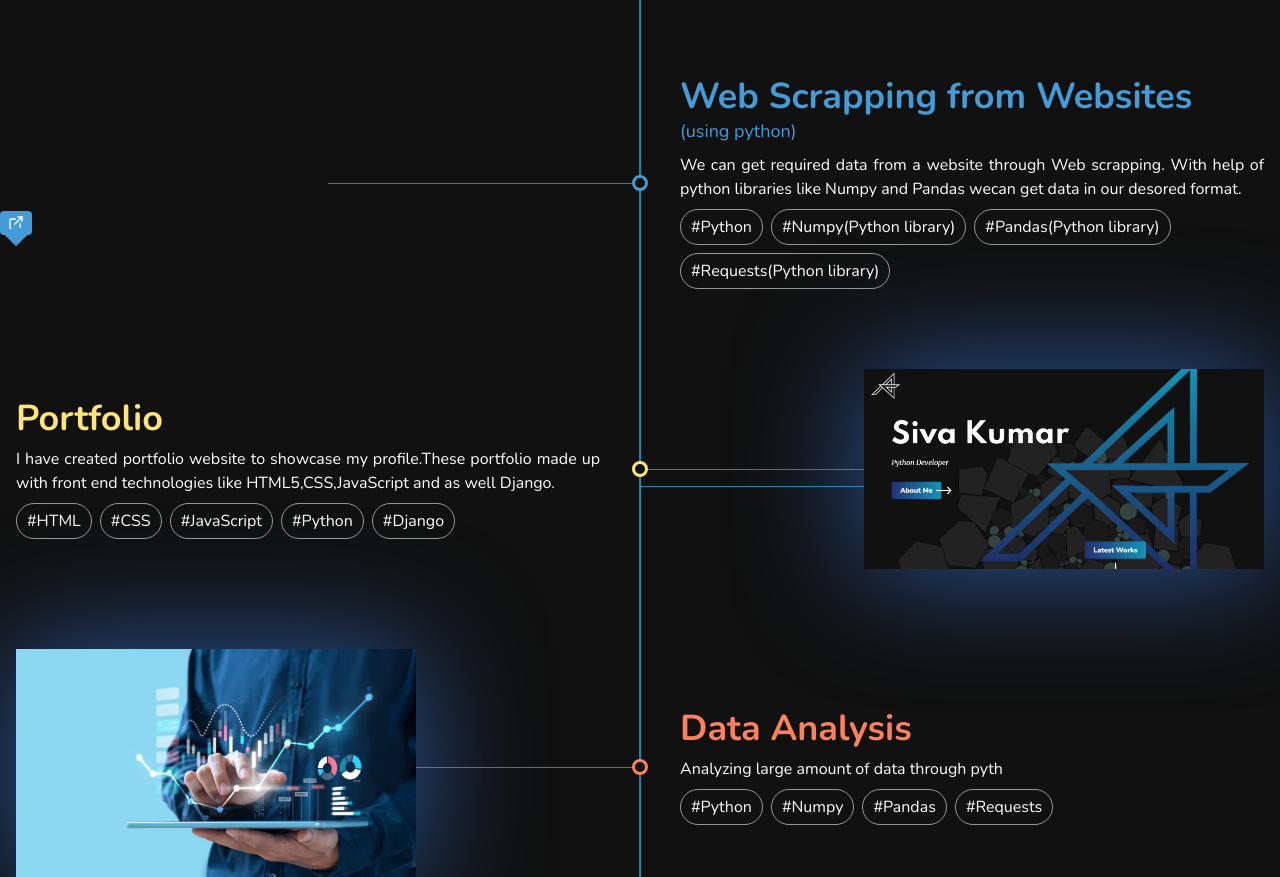
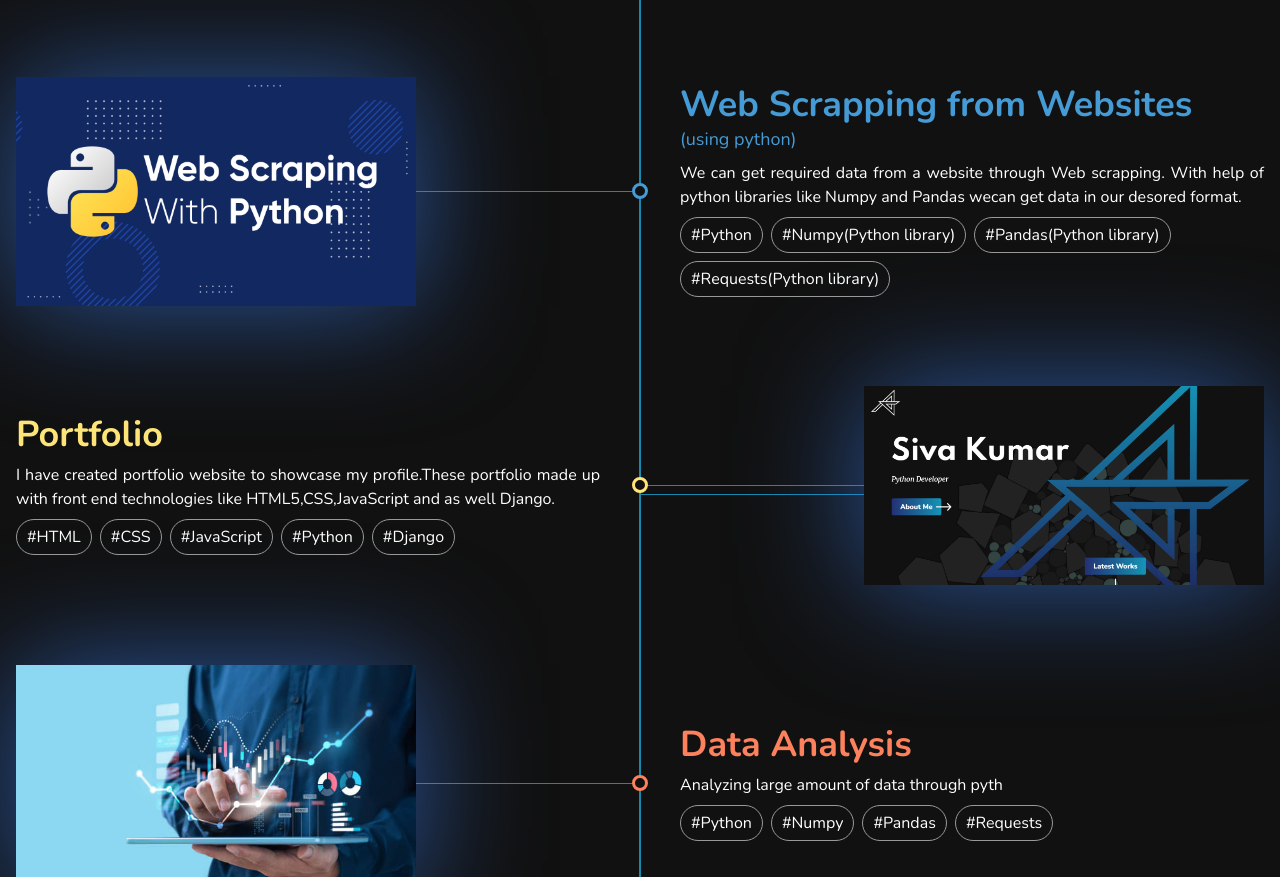
Before and after one commit to sivajisivakumar/Portfolio, a website: page index.html in a window 1280 px wide. Shown: the part 857-1734 px from the top of the page. Drawn offline with nearby package versions, Linux system fonts and the light colour scheme; the site is published under a folder, as on GitHub Pages, so addresses that start at the root find nothing; animation ran at ten frames a second; a script that the page names is missing; files whose address does not match are found by name.

Commit message:
Update index.html

```diff
--- a/index.html
+++ b/index.html
@@ -360,7 +360,7 @@
           >
             <img
               class="max-w-[400px] w-full mr-auto relative z-10 drop-shadow-[0_0px_60px_rgba(59,130,246,0.6)]"
-              src="/images/webscrapping.png"
+              src="images/webscrapping.png"
               alt=""
             />
             <span
```
